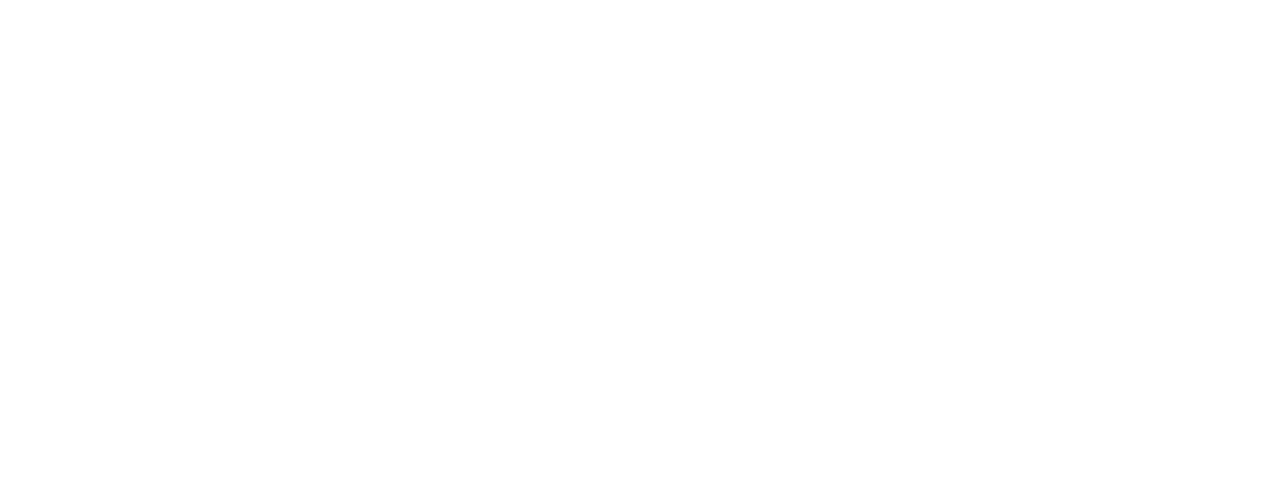
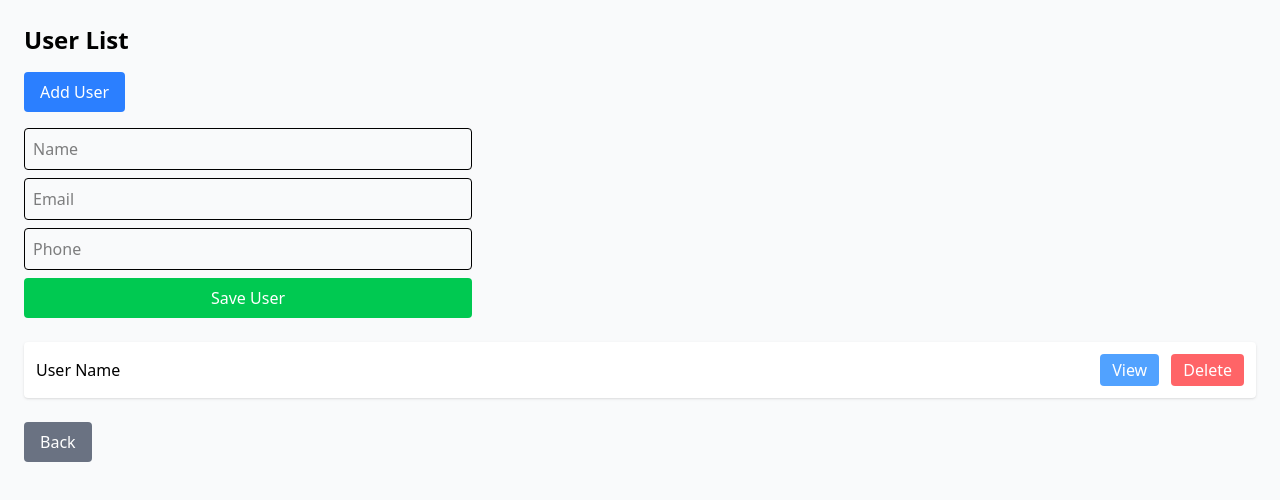
Before and after one commit to NattapatMe/single-page-app-for-usermanage, a SvelteKit app: page /users in a window 1280 px wide. Shown: the top 500 px of the page. Built offline with nearby package versions, Linux system fonts and the light colour scheme.

Commit message:
add user page layout

```diff
--- a/src/routes/users/+page.svelte
+++ b/src/routes/users/+page.svelte
@@ -0,0 +1,30 @@
+<div class="min-h-screen bg-gray-50 p-6">
+    <h1 class="text-2xl font-bold mb-4">User List</h1>
+
+    <button class="mb-4 bg-blue-500 text-white px-4 py-2 rounded">
+        Add User
+    </button>
+
+  <!-- Placeholder for form -->
+    <div class="mb-6 space-y-2 max-w-md">
+        <input placeholder="Name" class="w-full p-2 border rounded" />
+        <input placeholder="Email" class="w-full p-2 border rounded" />
+        <input placeholder="Phone" class="w-full p-2 border rounded" />
+        <button class="w-full bg-green-500 text-white p-2 rounded">Save User</button>
+    </div>
+
+  <!-- Placeholder for list -->
+    <ul class="space-y-2">
+        <li class="flex justify-between items-center bg-white shadow p-3 rounded">
+        <span>User Name</span>
+        <div class="space-x-2">
+            <button class="bg-blue-400 text-white px-3 py-1 rounded">View</button>
+            <button class="bg-red-400 text-white px-3 py-1 rounded">Delete</button>
+        </div>
+        </li>
+    </ul>
+
+    <button class="mt-6 bg-gray-500 text-white px-4 py-2 rounded">
+        Back
+    </button>
+</div>
```
